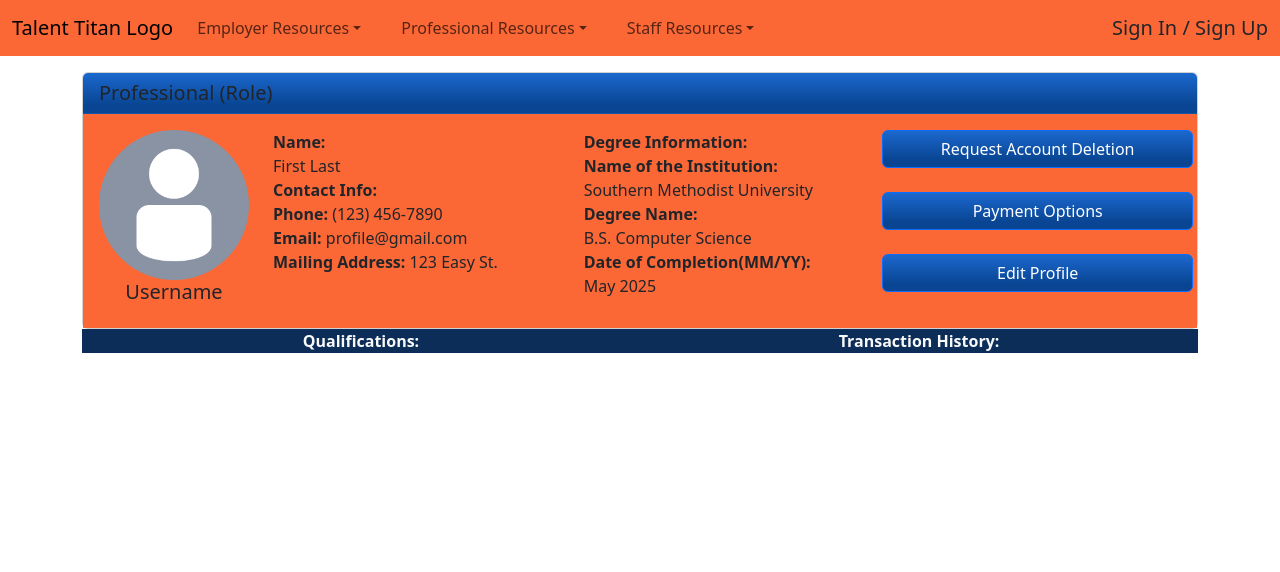
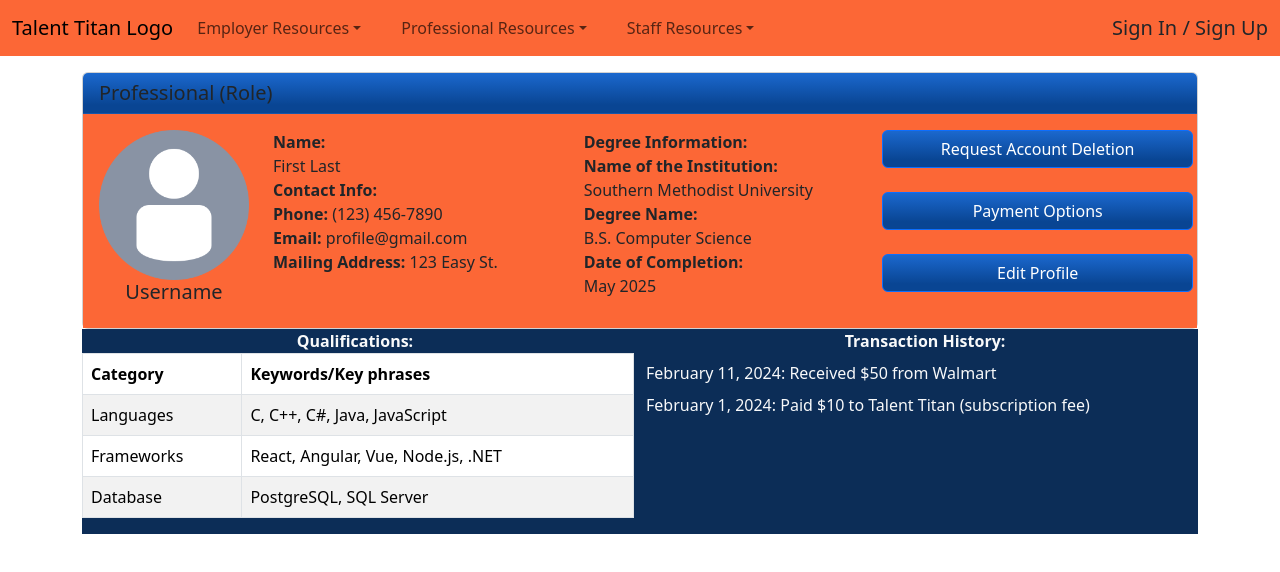
Before and after one commit to Mikecamdo/TalentTitan, a React (Create React App) app in the folder frontend/: page /profile in a window 1280 px wide. Shown: the top 572 px of the page. Built offline with nearby package versions, Linux system fonts and the light colour scheme.

Commit message:
Formatting and Examples
Added hardcoded examples for the qualifications and transaction history that would be viewable on someone's profile page

```diff
--- a/frontend/src/pages/ProfilePage.tsx
+++ b/frontend/src/pages/ProfilePage.tsx
@@ -1,5 +1,5 @@
 import React from "react";
-import { Button, Card, CardHeader, Col, Container, Image, Row } from "react-bootstrap";
+import { Button, Card, CardHeader, Col, Container, Image, Row, Table } from "react-bootstrap";
 
 export const ProfilePage = () => {
     return (
@@ -61,7 +61,7 @@ export const ProfilePage = () => {
                                 <Card.Text>B.S. Computer Science</Card.Text>
                             </Row>
                             <Row className="sub-header">
-                                <Card.Text> <strong>Date of Completion(MM/YY):</strong></Card.Text>
+                                <Card.Text> <strong>Date of Completion:</strong></Card.Text>
                             </Row>
                             <Row>
                                 <Card.Text>May 2025</Card.Text>
@@ -91,14 +91,51 @@ export const ProfilePage = () => {
             </Card>
         </Container>
 
-        <Container className="d-flex rounded text-light">
-            <Col className="d-flex justify-content-center bg-alt">
-                <Row> <strong>Qualifications:</strong> </Row>
-            </Col>
+        <Container className="rounded text-light">
+            <Card.Body className="bg-alt">
+            <Row>
+                <Col className="text-center">
+                    <strong>Qualifications:</strong>
+                </Col>
 
-            <Col className="d-flex justify-content-center bg-alt">
-                <Row> <strong>Transaction History:</strong> </Row>
-            </Col>
+                <Col className="text-center">
+                    <strong>Transaction History:</strong>
+                </Col>
+            </Row>
+
+            <Row>
+                <Col className="pe-0">
+                    <Table striped bordered hover>
+                        <thead>
+                            <tr>
+                                <th>Category</th>
+                                <th>Keywords/Key phrases</th>
+                            </tr>
+                        </thead>
+                        <tbody>
+                            <tr>
+                                <td>Languages</td>
+                                <td>C, C++, C#, Java, JavaScript</td>
+                            </tr>
+
+                            <tr>
+                                <td>Frameworks</td>
+                                <td>React, Angular, Vue, Node.js, .NET</td>
+                            </tr>
+
+                            <tr>
+                                <td>Database</td>
+                                <td>PostgreSQL, SQL Server</td>
+                            </tr>
+                        </tbody>
+                    </Table>
+                </Col>
+                <Col>
+                    <Row className="mx-auto my-2">February 11, 2024: Received $50 from Walmart</Row>
+                    <Row className="mx-auto my-2">February 1, 2024: Paid $10 to Talent Titan (subscription fee)</Row>
+                </Col>
+            </Row>
+            </Card.Body>
         </Container>
         </>
     );
```
